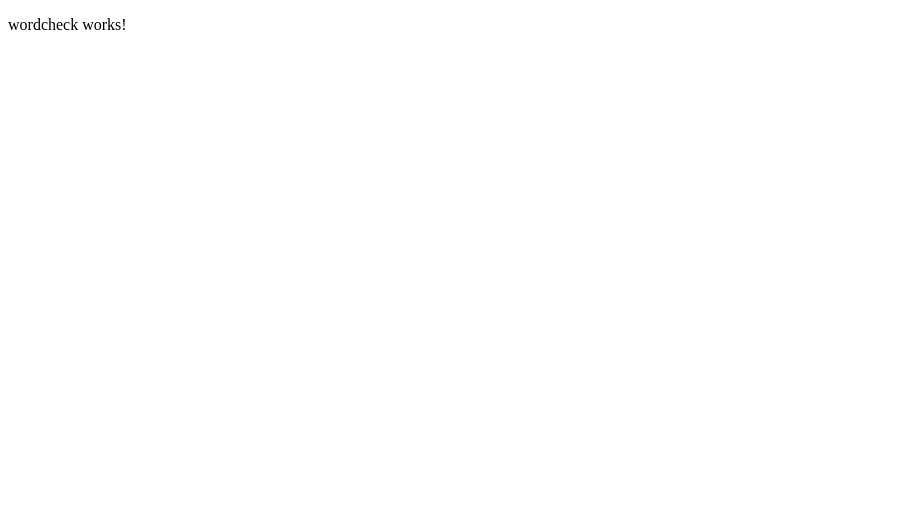
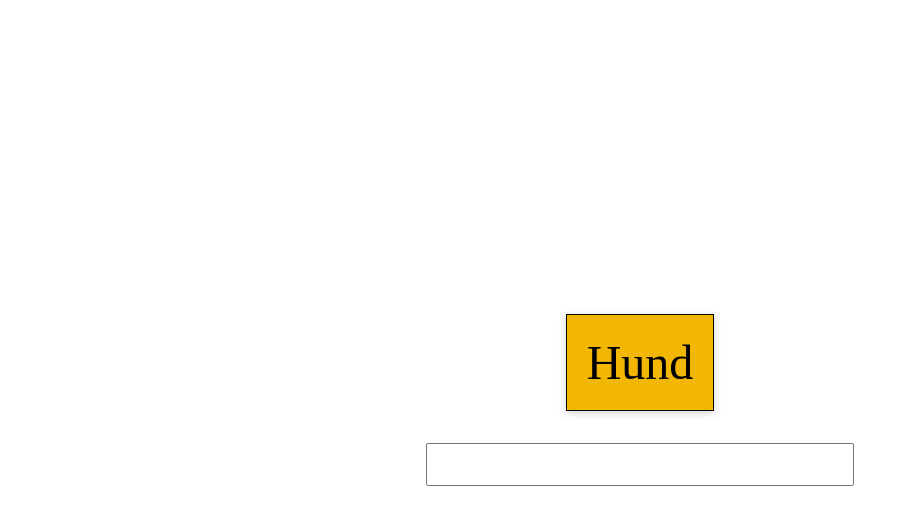
Before and after one commit to SebaRenner/flashcards, an Angular app in the folder flashcards-app/: page / in a window 1280 px wide. Shown: the top 524 px of the page, without its empty margins (0-908 px from the left). Built offline with nearby package versions, Linux system fonts and the light colour scheme.

Commit message:
Basic wordcheck feature implementation

```diff
--- a/flashcards-app/src/app/features/wordcheck/wordcheck.css
+++ b/flashcards-app/src/app/features/wordcheck/wordcheck.css
@@ -0,0 +1,24 @@
+:host {
+    display: flex;
+    flex-direction: column;
+    gap: 32px;
+
+    align-items: center;
+    justify-content: center;
+
+    /* Hack make better */
+    height: 98vh;
+}
+
+.flashcard {
+    border: 1px solid black;
+    font-size: 3rem;
+    padding: 20px;
+    background-color: #f2b704;
+
+    box-shadow: 0 2px 8px rgba(0, 0, 0, 0.18);
+}
+
+input {
+    font-size: 2rem;
+}
--- a/flashcards-app/src/app/features/wordcheck/wordcheck.html
+++ b/flashcards-app/src/app/features/wordcheck/wordcheck.html
@@ -1 +1,6 @@
-<p>wordcheck works!</p>
+<div #card class="flashcard">
+    {{ flashcards[0].baseLanguage }}
+</div>
+<div>
+    <input type="text" #inputField (keyup.enter)="validateWord(inputField.value)">
+</div>
--- a/flashcards-app/src/app/features/wordcheck/wordcheck.ts
+++ b/flashcards-app/src/app/features/wordcheck/wordcheck.ts
@@ -1,4 +1,5 @@
-import { Component } from '@angular/core';
+import { Component, ElementRef, signal, viewChild } from '@angular/core';
+import { Flashcard, WordType } from '../../models/flashcard.model';
 
 @Component({
   selector: 'app-wordcheck',
@@ -7,5 +8,45 @@ import { Component } from '@angular/core';
   styleUrl: './wordcheck.css',
 })
 export class Wordcheck {
+    readonly TIMEOUT_UNTIL_NEXT_CARD = 2000;
+    readonly flashcardRef = viewChild<ElementRef>('card');
+    readonly inputFieldRef = viewChild<ElementRef>('inputField');
 
+    flashcards: Flashcard[] = [{
+      baseLanguage: 'Hund',
+      resultLanguage: 'Dog',
+      category: 'Animals',
+      wordType: WordType.Noun
+    }]
+
+    validateWord(value: string) {
+      const text = value.toLowerCase();
+      const cardElem = this.flashcardRef();
+      const inputElem = this.inputFieldRef();
+
+      if (!cardElem || !inputElem) return;
+
+      if (text == this.flashcards[0].resultLanguage.toLowerCase()) {
+        cardElem.nativeElement.style.backgroundColor = '#4CAF50'
+        cardElem.nativeElement.textContent = value
+      }
+      else {
+        inputElem.nativeElement.style.backgroundColor = '#d10b25'
+        cardElem.nativeElement.textContent = this.flashcards[0].resultLanguage
+      }
+
+      setTimeout(() => this.resetField(), this.TIMEOUT_UNTIL_NEXT_CARD);
+    }
+
+    resetField() {
+      const cardElem = this.flashcardRef();
+      const inputElem = this.inputFieldRef();
+
+      if (!cardElem || !inputElem) return;
+
+      cardElem.nativeElement.textContent = this.flashcards[0].baseLanguage;
+      cardElem.nativeElement.style.backgroundColor = '#f2b704';
+      inputElem.nativeElement.style.backgroundColor = '#FFF'
+      inputElem.nativeElement.value = '';
+    }
 }
```
